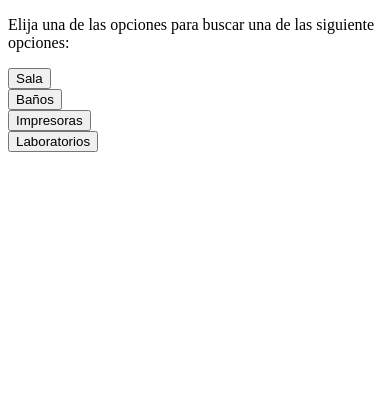
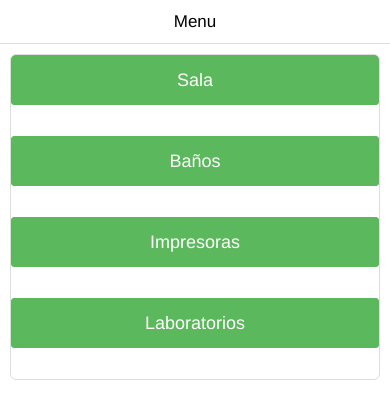
Before and after one commit to alvaromho/frontend, a plain HTML site: page www/index.html in a window 390 px wide. Drawn offline with Linux system fonts and the light colour scheme; some packages are replaced by stand-ins of ours.

Commit message:
Se agrego los cambios que hizo el Alvaro.

```diff
--- a/www/index.html
+++ b/www/index.html
@@ -1,19 +1,44 @@
 <!DOCTYPE html>
 <html>
     <head>
-        <title> Inicio </title>
+      <meta charset="utf-8">
+      <title>Menu</title>
+
+      <!-- Sets initial viewport load and disables zooming  -->
+      <meta name="viewport" content="width=device-width, initial-scale=1.0, maximum-scale=1.0, target-densitydpi=medium-dpi, user-scalable=0" />
+
+      <!-- Makes your prototype chrome-less once bookmarked to your phone's home screen -->
+      <meta name="apple-mobile-web-app-capable" content="yes">
+      <meta name="apple-mobile-web-app-status-bar-style" content="black">
+
+      <!-- Include the compiled Ratchet CSS -->
+      <link href="css/ratchet.min.css" rel="stylesheet">
     </head>
 
     <body>
-        <p>Elija una de las opciones para buscar una de las siguiente opciones: </p>
-        <button onclick= "window.location.href='sala.html'">Sala</button>
-        <br>
-        <button onclick= "window.location.href='bano.html'">Ba&ntilde;os</button>
-        <br>
-        <button onclick= "window.location.href='impresora.html'">Impresoras</button>
-        <br>
-        <button onclick= "window.location.href='lab.html'">Laboratorios</button>
-        <br>
 
+        <header class="bar bar-nav">
+            <h1 class="title">Menu </h1>
+        </header>
+
+        <div class="content">
+            <div class="card">
+
+                <button class="btn btn-positive btn-block" onclick= "window.location.href='sala.html'">Sala</button>
+                <br>
+                <button class="btn btn-positive btn-block" onclick= "window.location.href='bano.html'">Ba&ntilde;os</button>
+                <br>
+                <button class="btn btn-positive btn-block" onclick= "window.location.href='impresora.html'">Impresoras</button>
+                <br>
+                <button class="btn btn-positive btn-block" onclick= "window.location.href='lab.html'">Laboratorios</button>
+                <br>
+            </div>
+        </div>
+
+        <script src="cordova.js" type="text/javascript"></script>
+        <script type="text/javascript" src="js/jquery-2.1.3.min.js"></script>
+        <script type="text/javascript" src="js/knockout-3.3.0.js"></script>
+        <script type="text/javascript" src="js/salaViewModel.js"></script>
+        <script type="text/javascript" src="js/index.js"></script>
     </body>
 </html>
```
